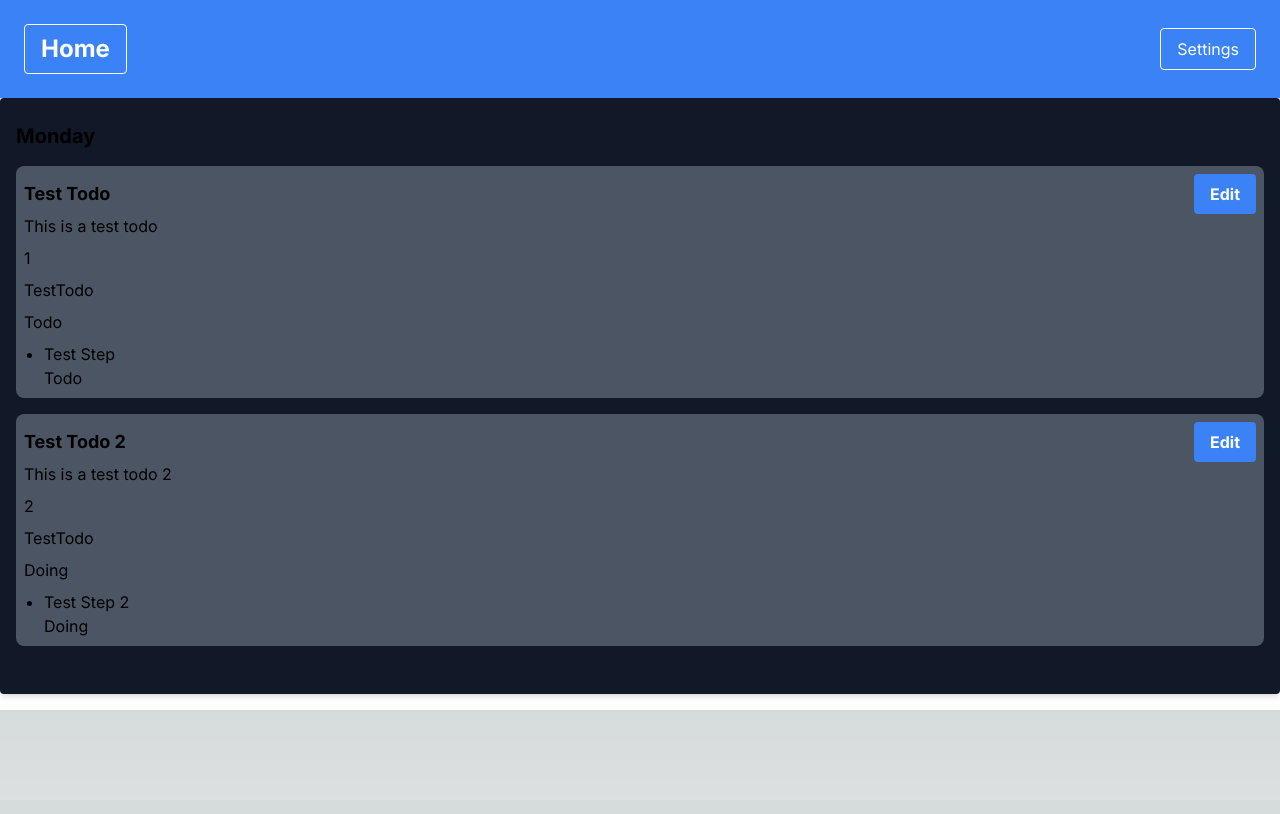
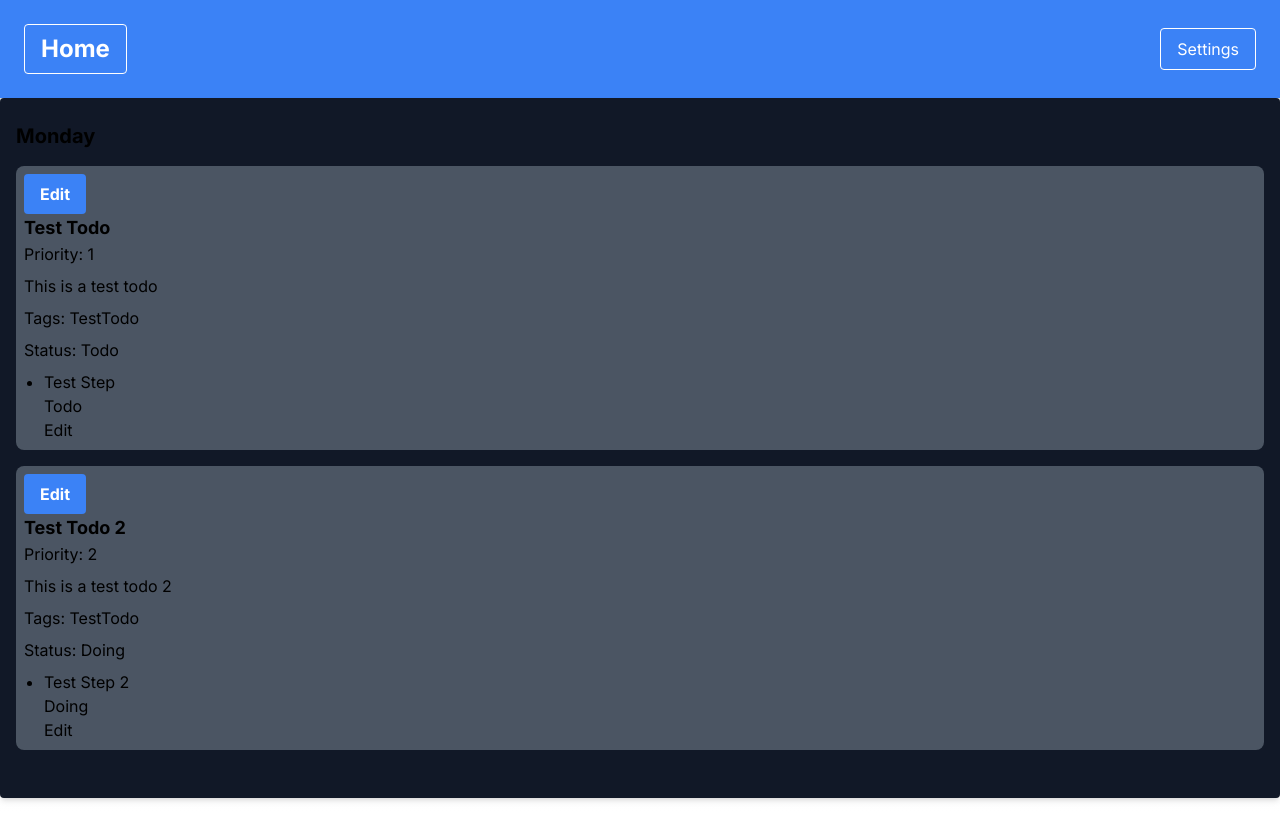
Before and after one commit to ni-ms/todoapp, a Next.js app: page / in a window 1280 px wide. Built offline with nearby package versions, Linux system fonts and the light colour scheme.

Commit message:
Done: Added Edited Functionality TODO: Create rust functions and implement Make ui better

```diff
--- a/app/page.tsx
+++ b/app/page.tsx
@@ -1,4 +1,6 @@
-import TodoContainer from "@/components/todo_container";
+'use client'
+import TodoContainer, {Todo} from "@/components/todo_container";
+import {useState} from "react";
 
 const test_todo = [
     {
@@ -33,9 +35,24 @@ const test_todo = [
     }
 ];
 export default function Home() {
+    const [todos, setTodos] = useState<Todo[]>(test_todo);
+
+    const handleSaveTodo = (id: number, newTodo: Todo) => {
+        setTodos(todos.map((todo) => todo.id === id ? newTodo : todo));
+    }
+
+    const handleDeleteTodo = (id: number) => {
+        setTodos(todos.filter((todo: { id: number; }) => todo.id !== id));
+    }
+
     return (
         <main>
-            <TodoContainer day="Monday" todos={test_todo}/>
+            <TodoContainer
+                day="Monday"
+                todos={todos}
+                onSaveTodo={handleSaveTodo}
+                onDeleteTodo={handleDeleteTodo}
+            />
         </main>
     );
 }
--- a/components/step_item.tsx
+++ b/components/step_item.tsx
@@ -1,20 +1,61 @@
-import React from 'react'
+import React, { useState } from 'react'
 
 interface Step {
     id: number;
     title: string;
     status: 'Todo' | 'Doing' | 'Done';
 }
+
 const StepItem = ({steps}: {steps: Step[]}) => {
+    const [editingStep, setEditingStep] = useState<number | null>(null);
+    const [stepTitle, setStepTitle] = useState<string>("");
+    const [stepStatus, setStepStatus] = useState<'Todo' | 'Doing' | 'Done'>('Todo');
+
+    const handleEditStepClick = (id: number, title: string, status: 'Todo' | 'Doing' | 'Done') => {
+        setEditingStep(id);
+        setStepTitle(title);
+        setStepStatus(status);
+    }
+
+    const handleSaveStepClick = (id: number) => {
+        // Update the step with id using stepTitle and stepStatus
+        // This will depend on how you're managing state in your application
+        setEditingStep(null);
+    }
+
+    const handleStepTitleChange = (e: React.ChangeEvent<HTMLInputElement>) => {
+        setStepTitle(e.target.value);
+    }
+
+    const handleStepStatusChange = (e: React.ChangeEvent<HTMLSelectElement>) => {
+        setStepStatus(e.target.value as 'Todo' | 'Doing' | 'Done');
+    }
+
     return (
         <ul className="pl-5 list-disc">
             {steps.map(step => (
                 <li key={step.id}>
-                    <h4>{step.title}</h4>
-                    <p>{step.status}</p>
+                    {editingStep === step.id ? (
+                        <>
+                            <input value={stepTitle} onChange={handleStepTitleChange} />
+                            <select value={stepStatus} onChange={handleStepStatusChange}>
+                                <option value="Todo">Todo</option>
+                                <option value="Doing">Doing</option>
+                                <option value="Done">Done</option>
+                            </select>
+                            <button onClick={() => handleSaveStepClick(step.id)}>Save</button>
+                        </>
+                    ) : (
+                        <>
+                            <h4>{step.title}</h4>
+                            <p>{step.status}</p>
+                            <button onClick={() => handleEditStepClick(step.id, step.title, step.status)}>Edit</button>
+                        </>
+                    )}
                 </li>
             ))}
         </ul>
     )
 }
+
 export default StepItem
--- a/components/todo_container.tsx
+++ b/components/todo_container.tsx
@@ -1,5 +1,5 @@
-"use client";
-import React, { useState } from 'react'
+'use client'
+import React, {useState} from 'react'
 import StepItem from './step_item';
 
 interface Step {
@@ -8,7 +8,7 @@ interface Step {
     status: 'Todo' | 'Doing' | 'Done';
 }
 
-interface Todo {
+export interface Todo {
     id: number;
     title: string;
     description: string | null;
@@ -23,11 +23,29 @@ interface TodoContainerProps {
     todos: Todo[];
 }
 
-const TodoContainer = ({day, todos}: TodoContainerProps) => {
+const TodoContainer = ({day, todos, onSaveTodo, onDeleteTodo}: TodoContainerProps & {onSaveTodo: (id: number, newTodo: Todo) => void, onDeleteTodo: (id: number) => void}) => {
+
     const [editing, setEditing] = useState<number | null>(null);
 
+    const [title, setTitle] = useState<string>("");
+    const [priority, setPriority] = useState<number | null>(null);
+    const [description, setDescription] = useState<string | null>("");
+    const [tags, setTags] = useState<string[] | null>(null);
+    const [status, setStatus] = useState<'Todo' | 'Doing' | 'Done'>('Todo');
+
+    const handleInputChange = (event: React.ChangeEvent<HTMLInputElement | HTMLSelectElement>, setState: React.Dispatch<React.SetStateAction<any>>) => {
+        setState(event.target.value);
+    }
     const handleEditClick = (id: number) => {
+        const todo = todos.find(todo => todo.id === id);
+        if (todo) {
+            setTitle(todo.title);
+            setPriority(todo.priority);
+            setDescription(todo.description);
+            setTags(todo.tags);
+            setStatus(todo.status);
             setEditing(id);
+        }
     }
 
     const handleCancelClick = () => {
@@ -35,12 +53,21 @@ const TodoContainer = ({day, todos}: TodoContainerProps) => {
     }
 
     const handleSaveClick = (id: number) => {
-        // Save logic here
+        const newTodo: Todo = {
+            id,
+            title,
+            description,
+            priority,
+            steps: null, // Update this as needed
+            tags,
+            status,
+        };
+        onSaveTodo(id, newTodo);
         setEditing(null);
     }
 
     const handleDeleteClick = (id: number) => {
-        // Delete logic here
+        onDeleteTodo(id);
         setEditing(null);
     }
 
@@ -50,31 +77,77 @@ const TodoContainer = ({day, todos}: TodoContainerProps) => {
             <div>
                 {todos.map(todo => (
                     <div key={todo.id} className="mb-4 bg-gray-600 rounded-lg p-2">
-                        <div className="flex justify-between items-center">
-                            <h3 className="font-bold text-lg">{todo.title}</h3>
                         {editing === todo.id ? (
                             <>
-                                    <button onClick={handleCancelClick} className="bg-blue-500 hover:bg-blue-700 text-white font-bold py-2 px-4 rounded">
-                                        Cancel
+                                <label className="block text-gray-700 text-sm font-bold mb-2"
+                                       htmlFor="title">Title:</label>
+                                <input
+                                    id="title"
+                                    className="shadow appearance-none border rounded w-full py-2 px-3 text-gray-700 leading-tight focus:outline-none focus:shadow-outline"
+                                    type="text" value={title} onChange={(e) => handleInputChange(e, setTitle)}/>
+
+                                <label className="block text-gray-700 text-sm font-bold mb-2"
+                                       htmlFor="priority">Priority:</label>
+                                <input
+                                    id="priority"
+                                    className="shadow appearance-none border rounded w-full py-2 px-3 text-gray-700 leading-tight focus:outline-none focus:shadow-outline"
+                                    type="number" value={priority || ""}
+                                    onChange={(e) => handleInputChange(e, setPriority)}/>
+
+                                <label className="block text-gray-700 text-sm font-bold mb-2"
+                                       htmlFor="description">Description:</label>
+                                <input
+                                    id="description"
+                                    className="shadow appearance-none border rounded w-full py-2 px-3 text-gray-700 leading-tight focus:outline-none focus:shadow-outline"
+                                    type="text" value={description || ""}
+                                    onChange={(e) => handleInputChange(e, setDescription)}/>
+
+                                <label className="block text-gray-700 text-sm font-bold mb-2"
+                                       htmlFor="tags">Tags:</label>
+                                <input
+                                    id="tags"
+                                    className="shadow appearance-none border rounded w-full py-2 px-3 text-gray-700 leading-tight focus:outline-none focus:shadow-outline"
+                                    type="text" value={tags?.join(", ") || ""}
+                                    onChange={(e) => handleInputChange(e, setTags)}/>
+
+                                <label className="block text-gray-700 text-sm font-bold mb-2" htmlFor="status">Status:</label>
+                                <select
+                                    id="status"
+                                    className="shadow appearance-none border rounded w-full py-2 px-3 text-gray-700 leading-tight focus:outline-none focus:shadow-outline"
+                                    value={status} onChange={(e) => handleInputChange(e, setStatus)}>
+                                    <option value="Todo">Todo</option>
+                                    <option value="Doing">Doing</option>
+                                    <option value="Done">Done</option>
+                                </select>
+                                <button
+                                    className="bg-blue-500 hover:bg-blue-700 text-white font-bold py-2 px-4 rounded mt-2"
+                                    onClick={handleCancelClick}>Cancel
                                 </button>
-                                    <button onClick={() => handleSaveClick(todo.id)} className="bg-green-500 hover:bg-green-700 text-white font-bold py-2 px-4 rounded">
-                                        Save
+                                <button
+                                    className="bg-green-500 hover:bg-green-700 text-white font-bold py-2 px-4 rounded mt-2"
+                                    onClick={() => handleSaveClick(todo.id)}>Save
                                 </button>
-                                    <button onClick={() => handleDeleteClick(todo.id)} className="bg-red-500 hover:bg-red-700 text-white font-bold py-2 px-4 rounded">
-                                        Delete
+                                <button
+                                    className="bg-red-500 hover:bg-red-700 text-white font-bold py-2 px-4 rounded mt-2"
+                                    onClick={() => handleDeleteClick(todo.id)}>Delete
                                 </button>
                             </>
                         ) : (
-                                <button onClick={() => handleEditClick(todo.id)} className="bg-blue-500 hover:bg-blue-700 text-white font-bold py-2 px-4 rounded">
-                                    Edit
+                            <>
+                                <button className="bg-blue-500 hover:bg-blue-700 text-white font-bold py-2 px-4 rounded"
+                                        onClick={() => handleEditClick(todo.id)}>Edit
                                 </button>
+                                <div className="flex justify-between items-center">
+                                    <h3 className="font-bold text-lg">{todo.title}</h3>
+                                </div>
+                                <h4 className="mb-2">Priority: {todo.priority}</h4>
+                                <p className="mb-2">{todo.description}</p>
+                                <p className="mb-2">Tags: {todo.tags}</p>
+                                <p className="mb-2">Status: {todo.status}</p>
+                                {todo.steps && <StepItem steps={todo.steps}/>}
+                            </>
                         )}
-                        </div>
-                        <p className="mb-2">{todo.description}</p>
-                        <p className="mb-2">{todo.priority}</p>
-                        <p className="mb-2">{todo.tags}</p>
-                        <p className="mb-2">{todo.status}</p>
-                        {todo.steps && <StepItem steps={todo.steps}/>}
+
                     </div>
                 ))}
             </div>
```
Lines whose indentation alone changed are shown as unchanged.
